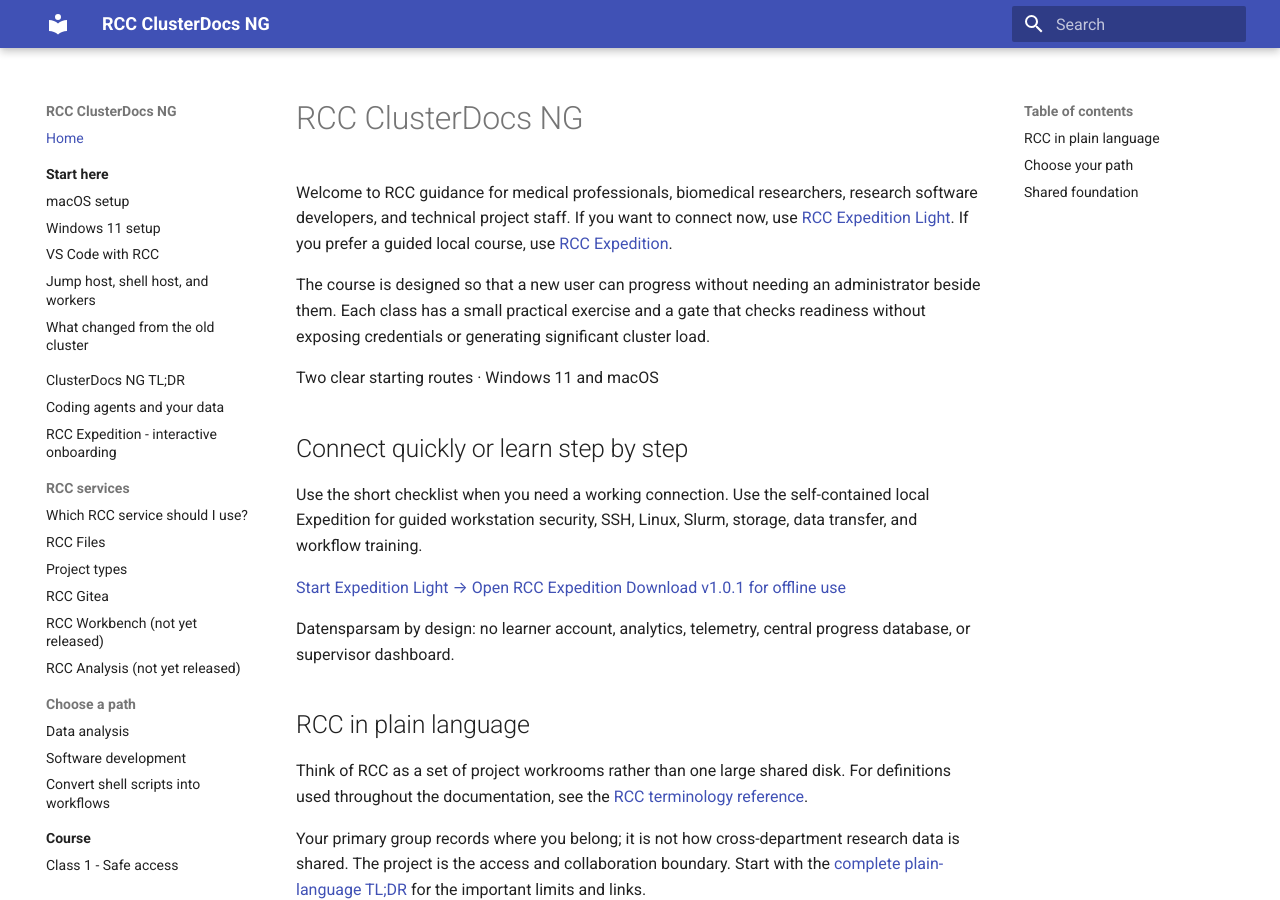
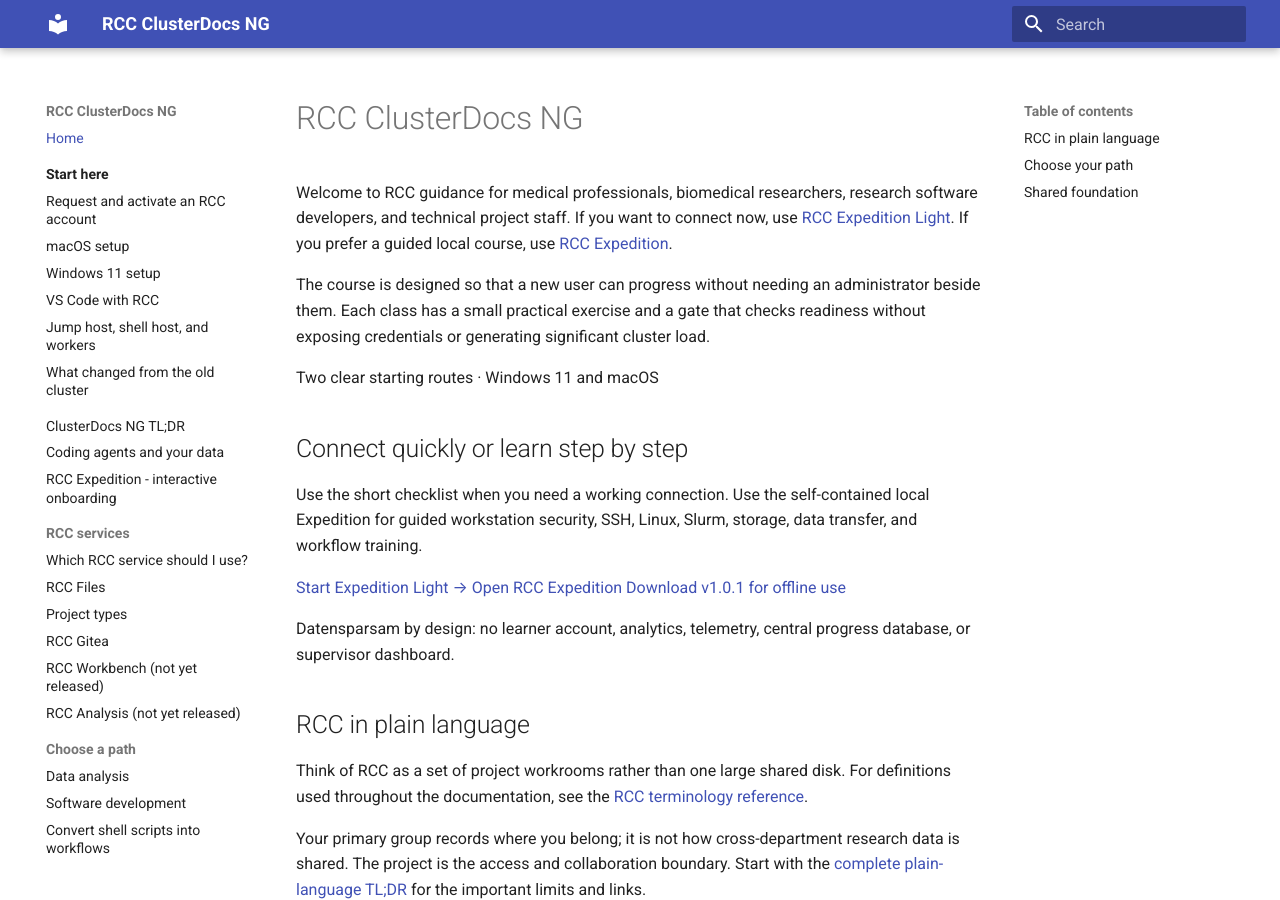
Before and after one commit to IKIM-Essen/ClusterDocs, an MkDocs documentation site: the page built from docs/index.md, in a window 1280 px wide and 900 px high. Built offline with MkDocs 1.6.1 and Material for MkDocs 9.7.7, drawn with Linux system fonts in a browser that asks for light colours.

Commit message:
docs: add account enrollment to primary navigation

```diff
--- a/mkdocs.yml
+++ b/mkdocs.yml
@@ -11,6 +11,7 @@
 nav:
   - Home: index.md
   - Start here:
+      - Request and activate an RCC account: getting-started/account-enrollment.md
       - Expedition Light - first 15 minutes: getting-started/index.md
       - macOS setup: getting-started/macos.md
       - Windows 11 setup: getting-started/windows.md
```
